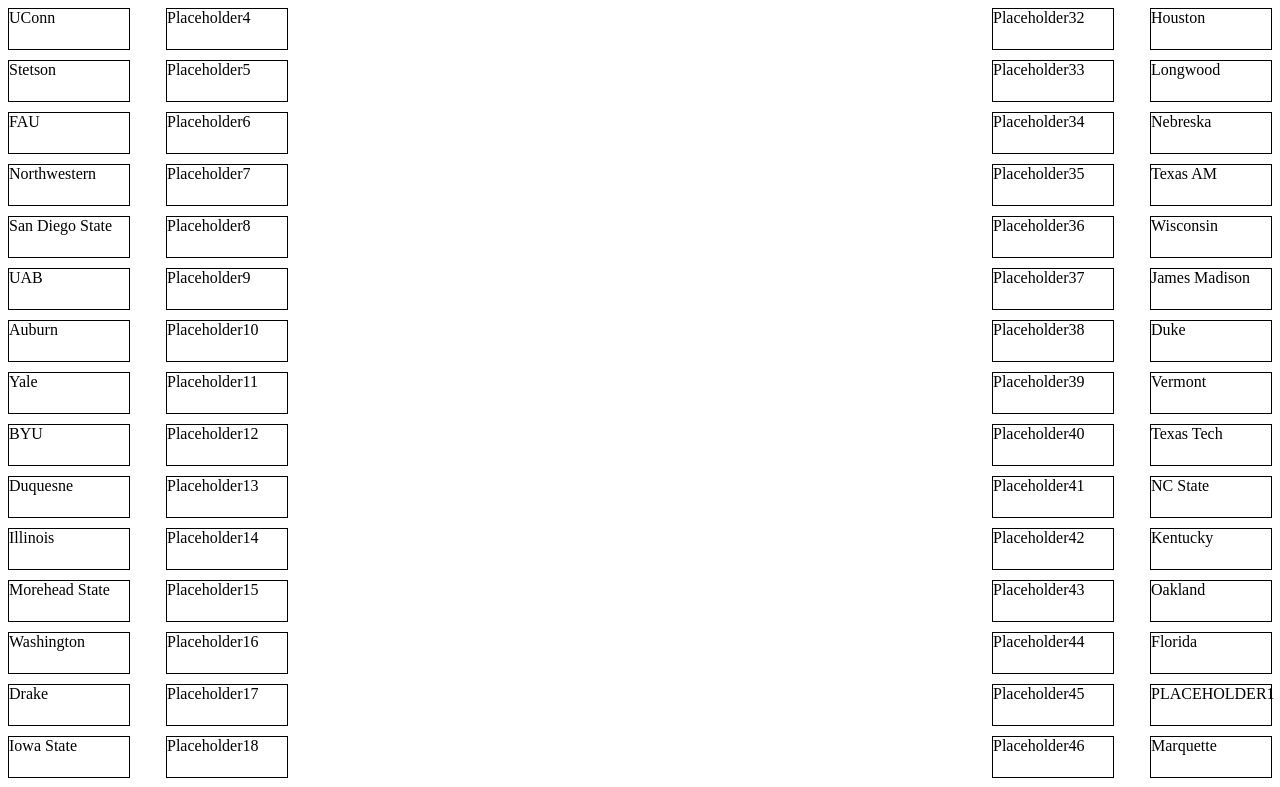
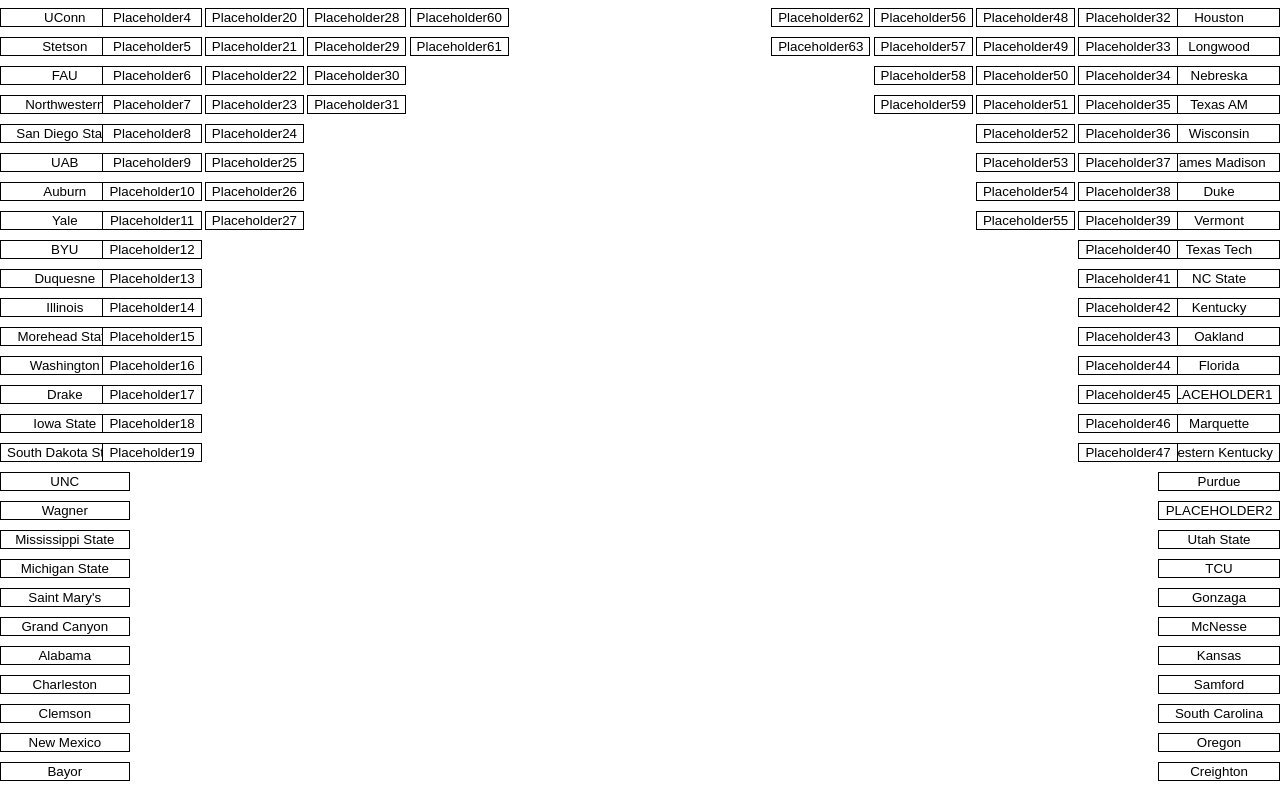
Before and after one commit to lamngo13/march, an Angular app in the folder hello-world/: page / in a window 1280 px wide. Shown: the top 787 px of the page. Built offline with nearby package versions, Linux system fonts and the light colour scheme.

Commit message:
better prob lol

```diff
--- a/hello-world/src/app/app.component.css
+++ b/hello-world/src/app/app.component.css
@@ -10,7 +10,23 @@
 }
 
 .teamsleft1 {
-  left: 12.5%;
+  left: 8%;
+}
+
+.teamsleft2 {
+  left: 16%;
+}
+
+.teamsleft3 {
+  left: 24%;
+}
+
+.teamsleft4 {
+  left: 32%;
+}
+
+.teamsleft5 {
+  left: 40%;
 }
 
 .teamsright {
@@ -18,20 +34,41 @@
 }
 
 .teamsright1 {
-  right: 12.5%;
+  right: 8%;
 }
 
-/* Styles for teams */
+.teamsright2 {
+  right: 16%;
+}
+
+.teamsright3 {
+  right: 24%;
+}
+
+.teamsright4 {
+  right: 32%;
+}
+
+.teamsright5 {
+  right: 40%;
+}
+
+/* Styles for teams buttons */
 .team {
-  width: 120px;
-  height: 40px;
+  width: 100%;
+  height: 100%;
   margin-bottom: 10px;
   border: 1px solid black;
+  background-color: white;
+  cursor: pointer;
+}
+
+.team:hover {
+  background-color: lightgray;
 }
 
 /* Styles for the bracket container */
 .bracket {
-  position: relative;
   width: 100%;
   height: 100%;
 }
--- a/hello-world/src/app/app.component.html
+++ b/hello-world/src/app/app.component.html
@@ -2,28 +2,64 @@
   <!-- Left Side Teams -->
   <div class="team-set teamsleft">
     <!-- Teams Left -->
-    <div class="team" *ngFor="let team of teamsleft">
+    <button class="team" *ngFor="let team of teamsleft" (click)="selectTeam(team)">
       {{ team.name }}
-    </div>
+    </button>
   </div>
   <div class="team-set teamsleft1">
     <!-- Teams Left 1 -->
-    <div class="team" *ngFor="let team of teamsleft1">
+    <button class="team" *ngFor="let team of teamsleft1" (click)="selectTeam(team)">
       {{ team.name }}
-    </div>
+    </button>
+  </div>
+  <div class="team-set teamsleft2">
+    <!-- Teams Left 2 -->
+    <button class="team" *ngFor="let team of teamsleft2" (click)="selectTeam(team)">
+      {{ team.name }}
+    </button>
+  </div>
+  <div class="team-set teamsleft3">
+    <!-- Teams Left 3 -->
+    <button class="team" *ngFor="let team of teamsleft3" (click)="selectTeam(team)">
+      {{ team.name }}
+    </button>
+  </div>
+  <div class="team-set teamsleft4">
+    <!-- Teams Left 4 -->
+    <button class="team" *ngFor="let team of teamsleft4" (click)="selectTeam(team)">
+      {{ team.name }}
+    </button>
   </div>
 
   <!-- Right Side Teams -->
+  <div class="team-set teamsright">
+    <!-- Teams Right -->
+    <button class="team" *ngFor="let team of teamsright" (click)="selectTeam(team)">
+      {{ team.name }}
+    </button>
+  </div>
   <div class="team-set teamsright1">
     <!-- Teams Right 1 -->
-    <div class="team" *ngFor="let team of teamsright1">
+    <button class="team" *ngFor="let team of teamsright1" (click)="selectTeam(team)">
       {{ team.name }}
-    </div>
+    </button>
   </div>
-  <div class="team-set teamsright">
-    <!-- Teams Right -->
-    <div class="team" *ngFor="let team of teamsright">
+  <div class="team-set teamsright2">
+    <!-- Teams Right 2 -->
+    <button class="team" *ngFor="let team of teamsright2" (click)="selectTeam(team)">
       {{ team.name }}
-    </div>
+    </button>
+  </div>
+  <div class="team-set teamsright3">
+    <!-- Teams Right 3 -->
+    <button class="team" *ngFor="let team of teamsright3" (click)="selectTeam(team)">
+      {{ team.name }}
+    </button>
+  </div>
+  <div class="team-set teamsright4">
+    <!-- Teams Right 4 -->
+    <button class="team" *ngFor="let team of teamsright4" (click)="selectTeam(team)">
+      {{ team.name }}
+    </button>
   </div>
 </div>
--- a/hello-world/src/app/app.component.ts
+++ b/hello-world/src/app/app.component.ts
@@ -211,6 +211,9 @@
   }
 
 
+  selectTeam(team: Team): void {
+    console.log("ASDF")
+  }
 
 toggleSelected(team: Team, isLeftSide: boolean): void {
   const teams = isLeftSide ? this.teamsleft : this.teamsright;
```
